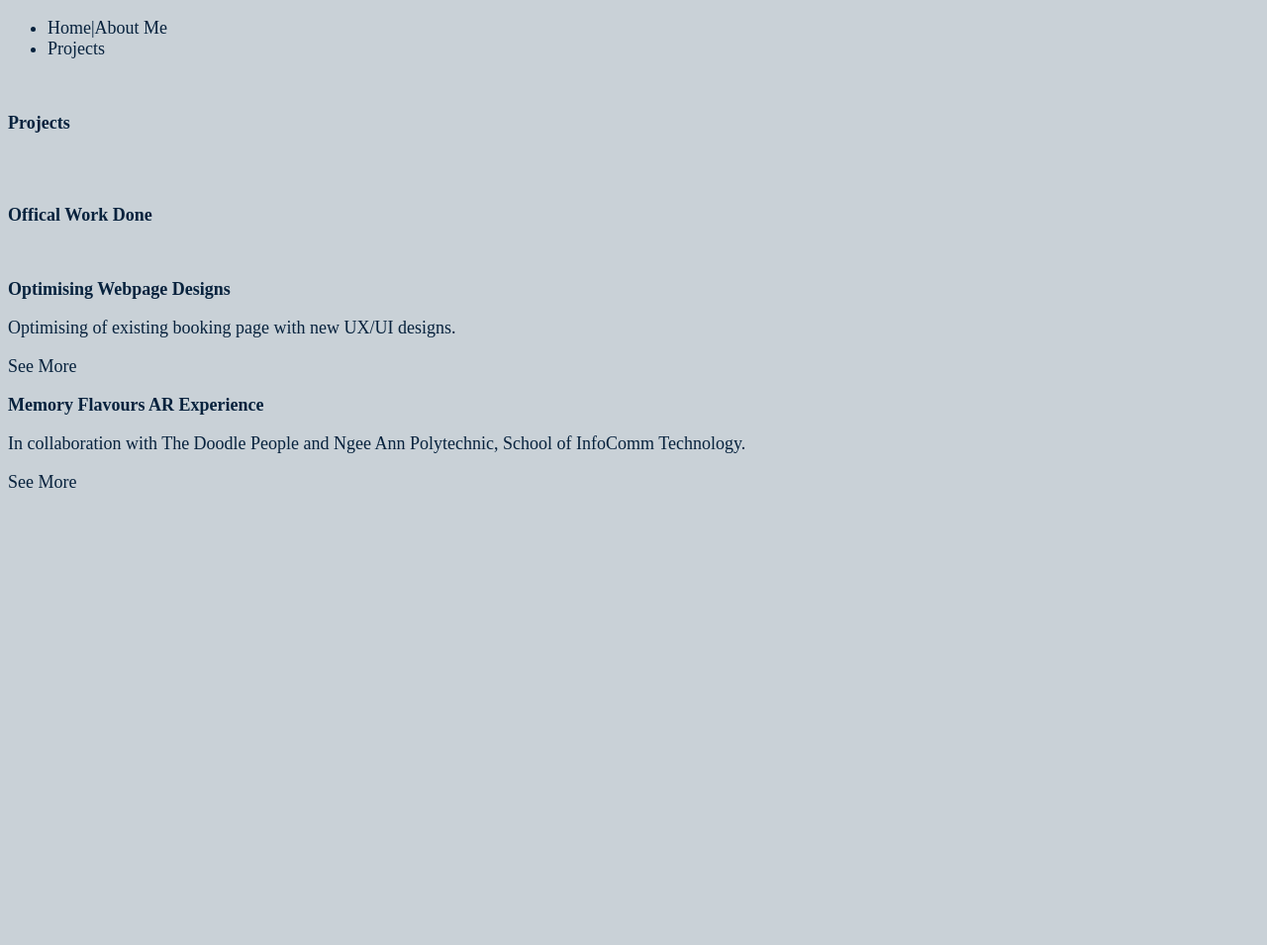
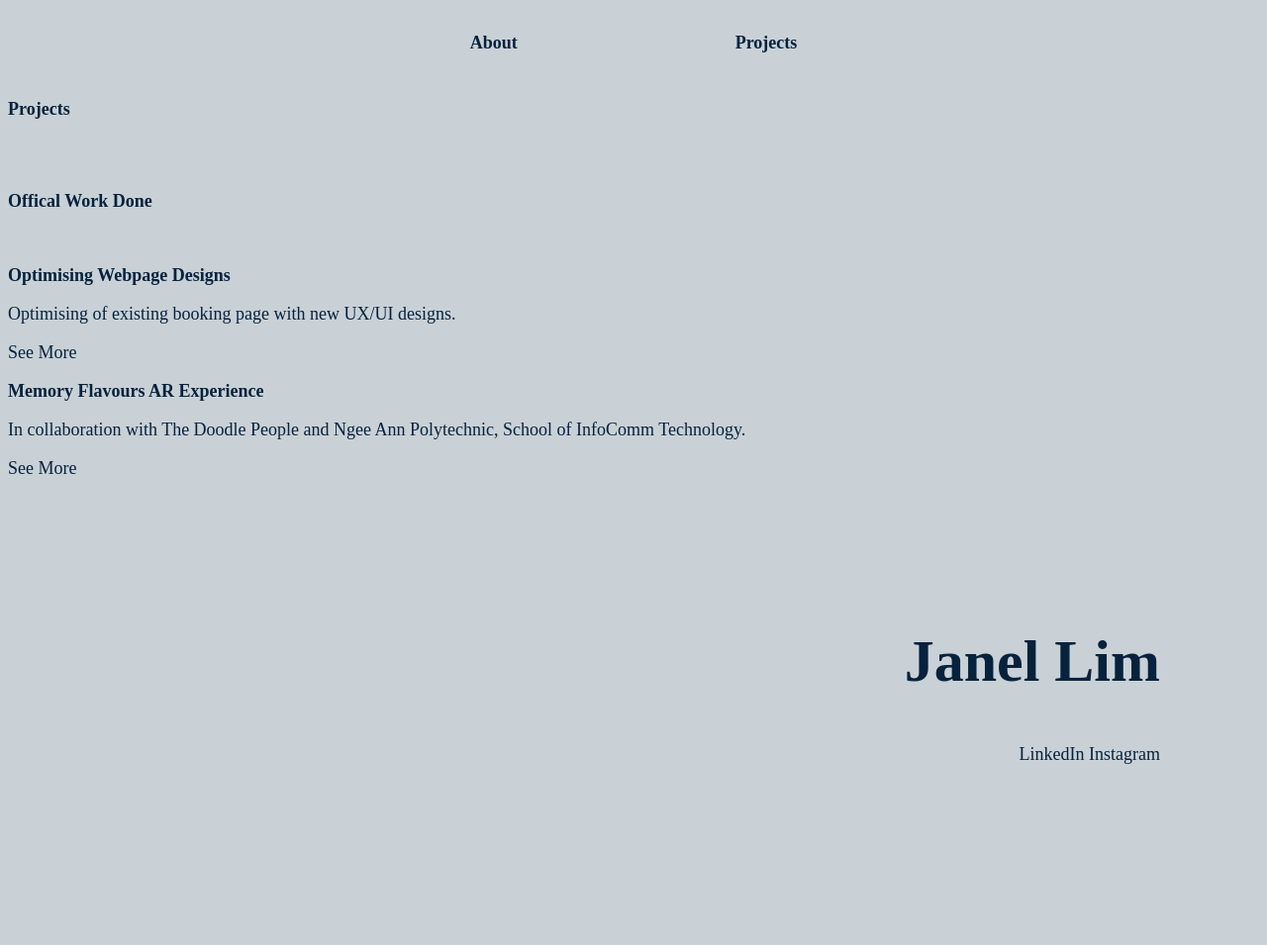
Before and after one commit to s10204130/janeleportfolio, a plain HTML site: page projects.html in a window 1280 px wide. Shown: the whole page at 99% size. Before the commit the page ends 800 px from the top, so only its background shows below. Drawn offline with Linux system fonts and the light colour scheme.

Commit message:
projects header+footer

```diff
--- a/projects.html
+++ b/projects.html
@@ -6,23 +6,13 @@
         <meta name="description" content="e-portfolio">
         <link href="style.css" rel="stylesheet" type="text/css">
 
-        <title>Lim_Janel_ePortfolio</title>
+        <title>LJanel Lim_Projects</title>
     </head>
     <body>
-        <header>
-            <ul class="navbar>">
-                <li><a href="index.html">Home|About Me</a></li>
-                <li><a href="projects.html">Projects</a></li>
-            </ul>
-            <div class="social-media"style="float:right;">
-                <a href="https://www.linkedin.com/in/janel-lim-454b6a211/">
-                    <!--insert social media icon-->
-                </a>
-                <a href="https://www.instagram.com/notjanellim/">
-                    <!--insert social media icaon-->
-                </a>
-            </div>
-        </header>
+        <ul class="navbar">
+            <li class="navitem"><a href="index.html">About</a></li>
+            <li class="navitem"><a href="projects.html">Projects</a></li>
+        </ul>
         <br>
         <section class="projects-class">
             <h1>Projects</h1>
@@ -44,7 +34,18 @@
                     <p>In collaboration with The Doodle People and Ngee Ann Polytechnic, School of InfoComm Technology.</p>
                     <!--Insert image-->
                     <a href="schMF.html" target="_blank" class="prj-button">See More</a>
+                </div>
+            </div>
 
+            <div class="footer">
+                <h1 class="FooterTitle">Janel Lim</h1>
+                <div class="footerlinks">
+                    <a href="https://www.linkedin.com/in/janel-lim-454b6a211/" target="_blank" class="SMlink">
+                        LinkedIn
+                    </a>
+                    <a href="https://www.instagram.com/notjanellim/" target="_blank" class="footerlink">
+                        Instagram
+                    </a>
                 </div>
             </div>
         </section>
--- a/style.css
+++ b/style.css
@@ -48,10 +48,26 @@
 
 
 /*Footer*/
-#FooterTitle{
-    font-size:48px;
-    padding:20px;
+.footer{
+    padding-bottom: 200px;
+    padding-top: 100px;
 }
+
+.FooterTitle{
+    text-align: right;
+    font-size: 60px;
+    padding-right: 100px;
+}
+.footerlinks{
+    display: block;
+    float:right;
+    padding-right: 100px;
+}
+
+.SMlink{
+    padding-left: 100px;
+}
+
 
 
 /*Homepage*/
@@ -151,25 +167,3 @@
     display:block;
     text-align: center;
 }
-
-/*footer*/
-
-.footer{
-    padding-bottom: 200px;
-    padding-top: 100px;
-}
-
-.FooterTitle{
-    text-align: right;
-    font-size: 60px;
-    padding-right: 100px;
-}
-.footerlinks{
-    display: block;
-    float:right;
-    padding-right: 100px;
-}
-
-.SMlink{
-    padding-left: 100px;
-}
```
Also changed, not shown: index.html (+2 -6 lines).
